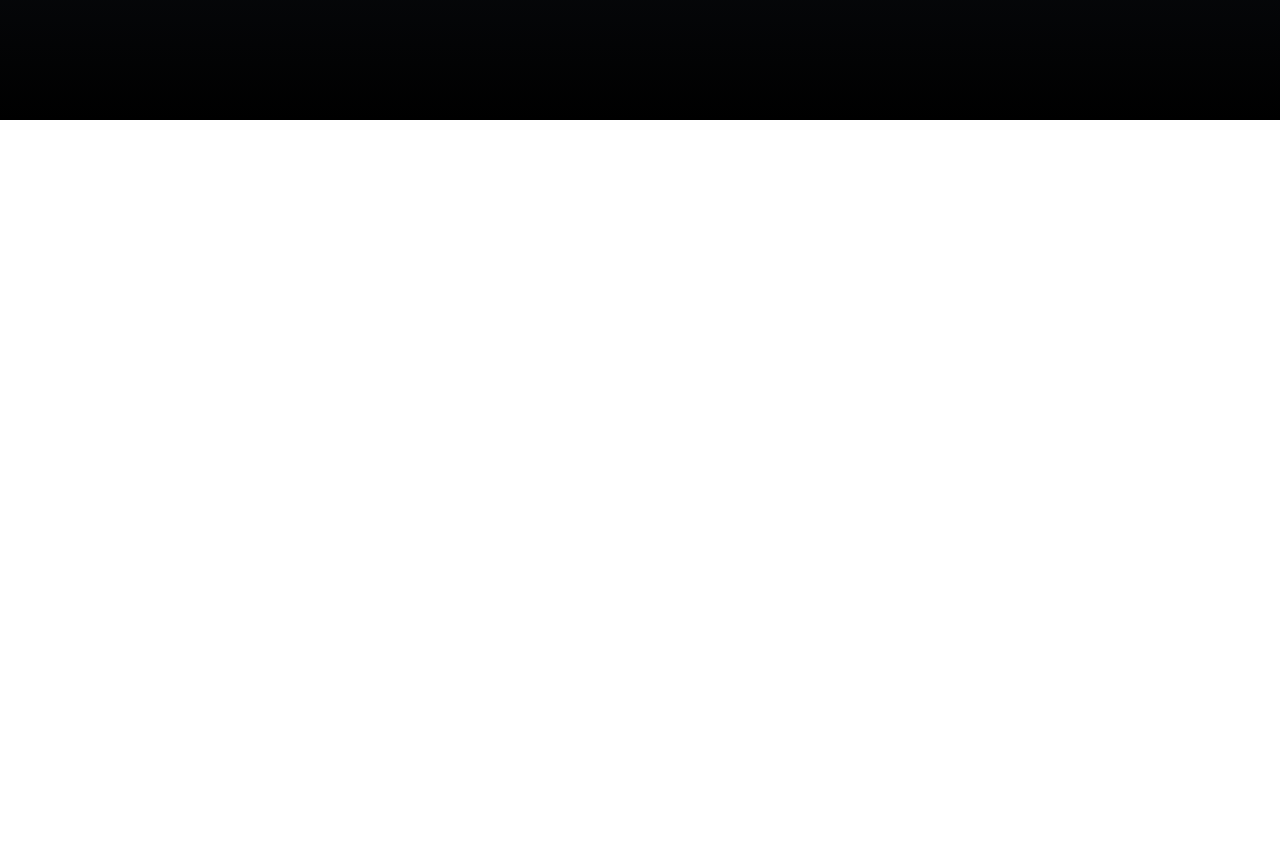
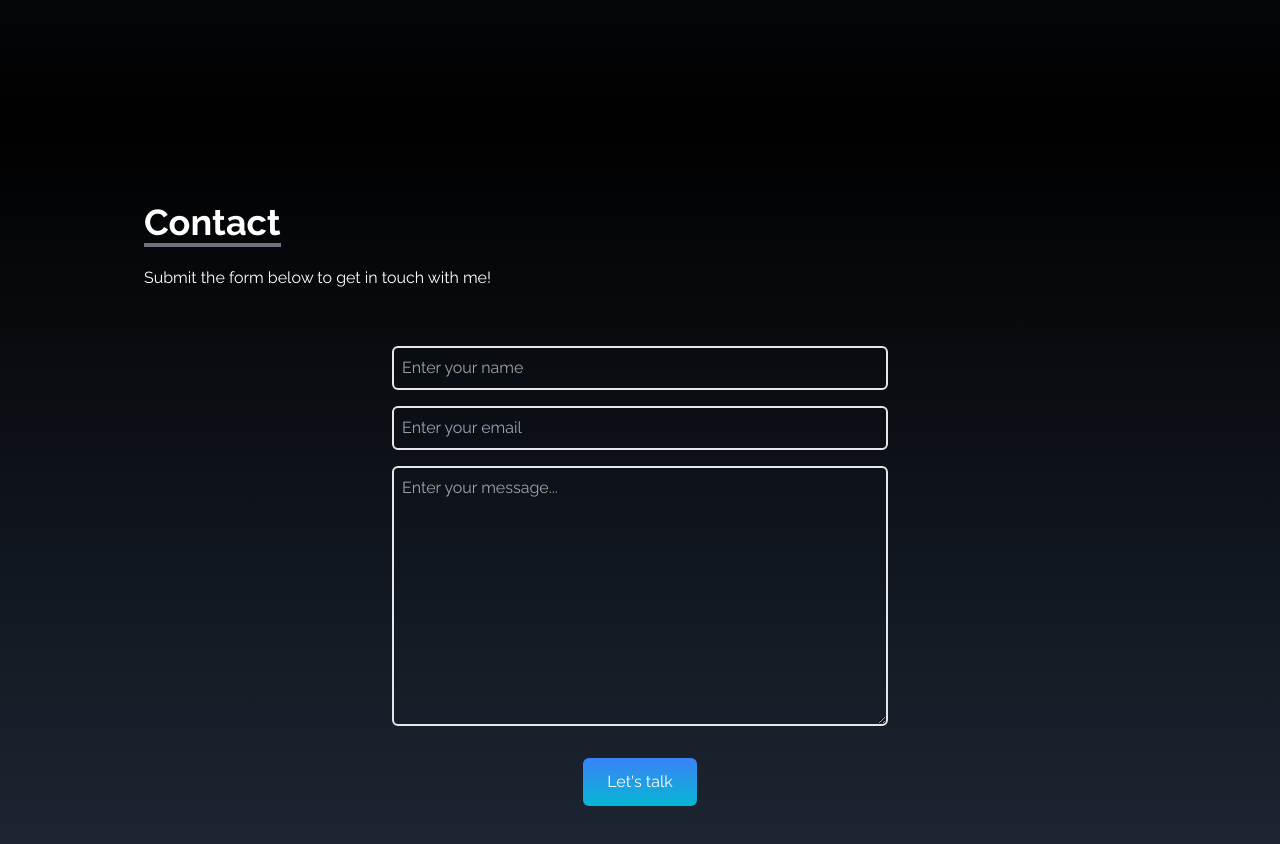
Before and after one commit to Elmo-Jerome/elmo-jerome-portfolio-website, a React (Create React App) app: page / in a window 1280 px wide. Shown: the part 3080-3924 px from the top of the page. Before the commit the page ends 3200 px from the top, so only its background shows below. Built offline with nearby package versions, Linux system fonts and the light colour scheme.

Commit message:
Contact added

```diff
--- a/src/App.js
+++ b/src/App.js
@@ -1,4 +1,5 @@
 import About from './components/About'
+import Contact from './components/Contact';
 import Home from "./components/Home";
 import NavBar from "./components/NavBar";
 import Portfolio from './components/Portfolio';
@@ -13,6 +14,7 @@
       <About />
       <Portfolio />
       <Technologies />
+      <Contact />
 
       <SocialLinks />
     </div>
--- /dev/null
+++ b/src/components/Contact.jsx
@@ -0,0 +1,48 @@
+import React from "react";
+
+const Contact = () => {
+  return (
+    <div
+      name="contact"
+      className=" w-full h-screen bg-gradient-to-b from-black to-gray-800 text-white"
+    >
+      <div className=" flex flex-col p-4 justify-center max-w-screen-lg mx-auto h-full">
+        <div className=" pb-8">
+          <p className=" text-4xl font-bold inline border-b-4 border-gray-500">
+            Contact
+          </p>
+          <p className=" py-6">Submit the form below to get in touch with me!</p>
+        </div>
+        <div className=" flex justify-center items-center">
+          <form action="https://getform.io/f/1aee68c8-77a0-430d-971a-df153df0d2fb" method="POST" className=" flex flex-col w-full md:w-1/2">
+            <input
+              type="text"
+              name="name"
+              placeholder="Enter your name"
+              className=" p-2 bg-transparent border-2 rounded-md text-white focus:outline-none"
+            />
+            <input
+              type="text"
+              name="email"
+              placeholder="Enter your email"
+              className=" my-4 p-2 bg-transparent border-2 rounded-md text-white focus:outline-none"
+            />
+            <textarea
+              name="message"
+              placeholder="Enter your message..."
+              id=""
+              rows="10"
+              className=" p-2 bg-transparent border-2 rounded-md text-white focus:outline-none"
+            ></textarea>
+
+            <button className=" text-white bg-gradient-to-t from-cyan-500 to-blue-500 px-6 py-3 my-8 mx-auto flex items-center rounded-md hover:scale-110 duration-300">
+              Let's talk
+            </button>
+          </form>
+        </div>
+      </div>
+    </div>
+  );
+};
+
+export default Contact;
```
